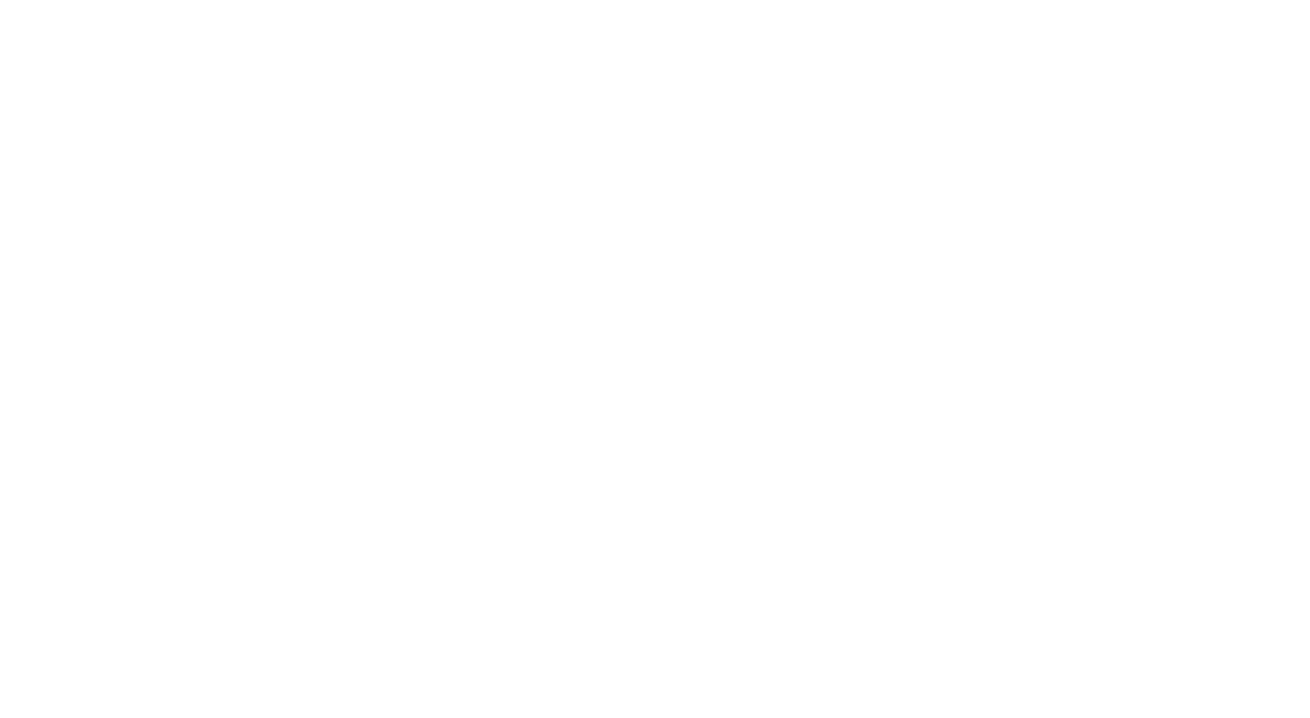
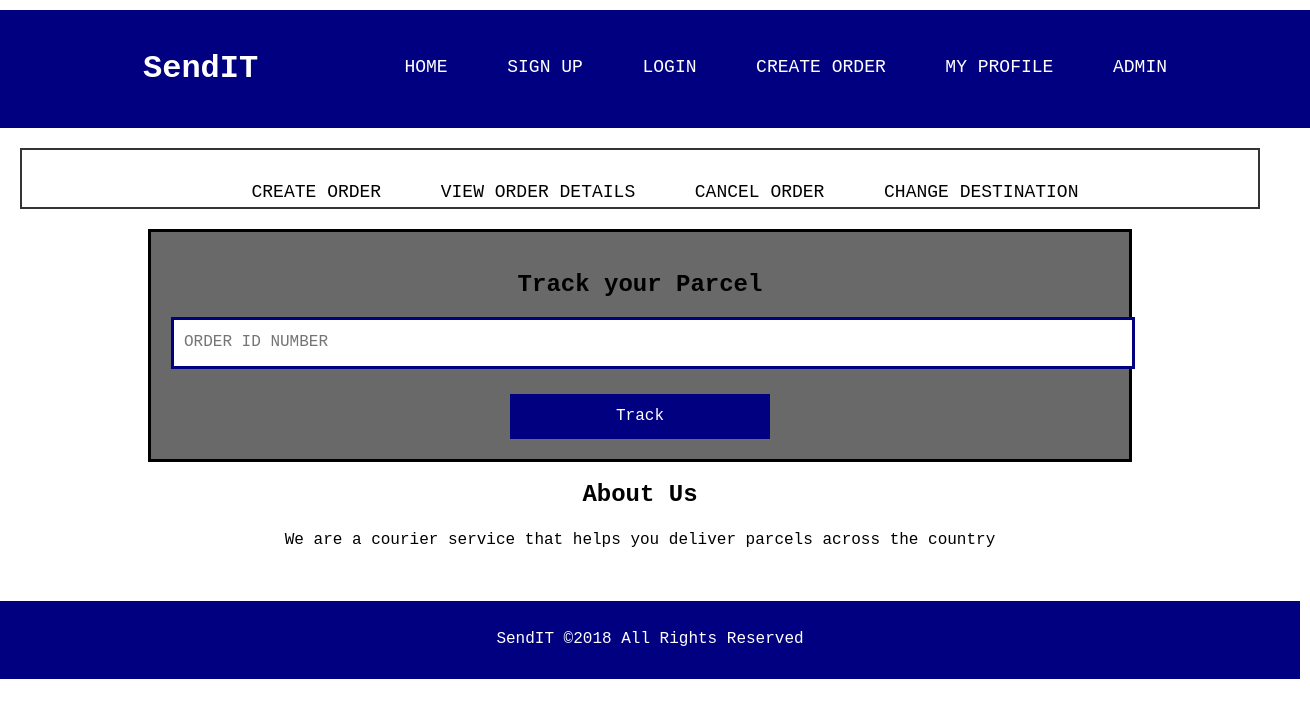
Before and after one commit to paulzay/SendIT, a plain HTML site: page UI/templates/index.html in a window 1280 px wide. Shown: the whole page, 1310 px wide, since content can reach past the window. Drawn offline with Linux system fonts and the light colour scheme.

```diff
--- a/UI/static/css/main.css
+++ b/UI/static/css/main.css
@@ -238,6 +238,7 @@
   display: inline-block;
   margin-bottom: .5rem;
 }
+
 textbox {
   border: 0;
   border-bottom: 1px solid #c3c3c3;
@@ -250,6 +251,7 @@
   border-radius: 0;
   padding: 0;
 }
+
 button, input, optgroup, select, textarea {
   margin: 0;
   font-family: inherit;
--- a/UI/templates/index.html
+++ b/UI/templates/index.html
@@ -0,0 +1,59 @@
+<!DOCTYPE html>
+<html>
+  <head>
+    <meta charset="utf-8" />
+    <meta http-equiv="X-UA-Compatible" content="IE=edge">
+    <meta name="viewport" content="width=device-width, initial-scale=1">
+    <link rel="stylesheet" type="text/css" media="screen" href="../static/css/main.css" />
+    <script src="main.js"></script>
+    <title>SendIT</title>
+  </head>
+  <body>
+    <header>
+      <div class="container">
+        <div class="logo">
+            <h1>SendIT</h1>
+        </div>
+        <nav>
+            <ul>
+              <li><a href="index.html">Home</a></li>
+              <li><a href="signup.html">Sign Up</a></li>
+              <li><a href="login.html">Login</a></li>
+              <li><a href="create.html">Create Order</a></li>
+              <li><a href="userprofile.html">My Profile</a></li>
+              <li><a href="admin.html">Admin</a></li>
+            </ul>
+          </div>
+        </nav>
+      </div>
+    </header>
+    <div class="mymenu">
+      <ul>
+        <li><a href="create.html">Create Order</a></li>
+        <li><a href="orderdetails.html">View Order Details</a></li>
+        <li><a href="cancel.html">Cancel Order</a></li>
+        <li><a href="change.html">Change Destination</a></li>
+      </ul>
+    </div>
+
+    <div class="container">
+      <div class="tracker-box">
+		    <h2>Track your Parcel</h2>
+        <input type="number" placeholder="ORDER ID NUMBER">
+        <button class="mitbut" type="submit">Track</button>
+      </div>
+
+      <div class="container">
+        <div class="use-sendit">
+          <h2>About Us</h2>
+          <p>We are a courier service that helps you deliver parcels across the country </p>
+        </div>
+
+
+      </div>
+    </div>
+    <footer class="main-footer">
+        <p>SendIT &copy;2018 All Rights Reserved</p>
+    </footer>
+  </body>
+</html>
```
